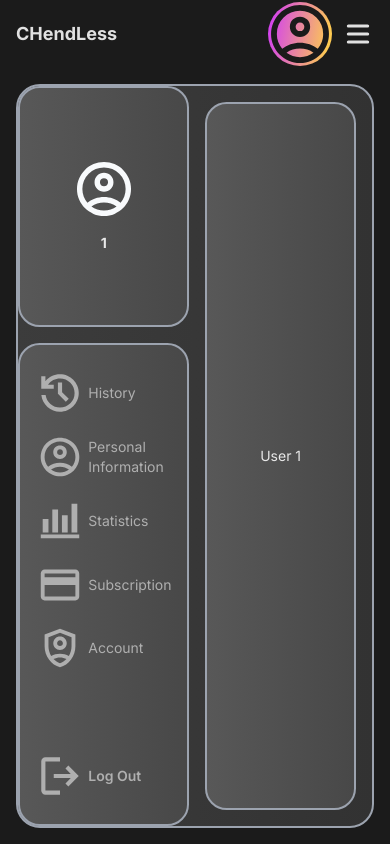
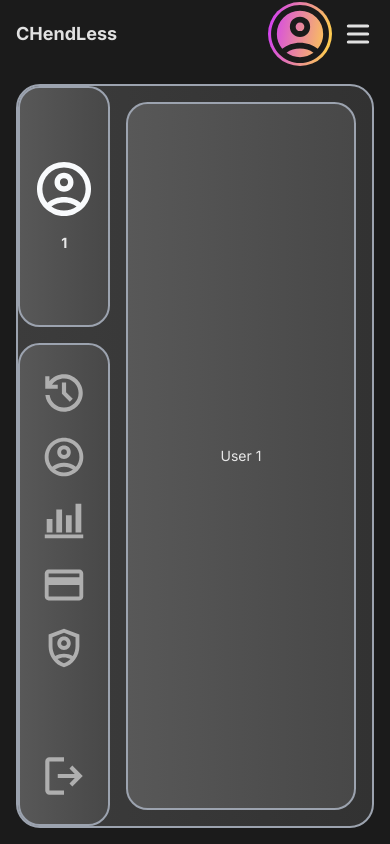
Before and after one commit to d3nnis2001/CHendLess, a Vue app in the folder frontend/: page /user/1 in a window 390 px wide. Built offline with nearby package versions, Linux system fonts and the light colour scheme.

Commit message:
Mobile improvement

```diff
--- a/frontend/src/components/UserTab.vue
+++ b/frontend/src/components/UserTab.vue
@@ -1,5 +1,5 @@
 <template>
-    <div class="grid grid-rows-7 w-full h-full content-center items-center ml-1 sm:ml-2 md:ml-3 xl:ml-4">
+    <div class="grid grid-rows-7 w-full h-full content-center items-center md:ml-3 xl:ml-4">
 
         <UserTabTextImage viewBox="0 0 24 24" svgpath="M12 23.25C9.125 23.25 6.61979 22.2969 4.48438 20.3906C2.34896 18.4844 1.125 16.1042 0.8125 13.25H3.375C3.66667 15.4167 4.63021 17.2083 6.26562 18.625C7.90104 20.0417 9.8125 20.75 12 20.75C14.4375 20.75 16.5052 19.901 18.2031 18.2031C19.901 16.5052 20.75 14.4375 20.75 12C20.75 9.5625 19.901 7.49479 18.2031 5.79688C16.5052 4.09896 14.4375 3.25 12 3.25C10.5625 3.25 9.21875 3.58333 7.96875 4.25C6.71875 4.91667 5.66667 5.83333 4.8125 7H8.25V9.5H0.75V2H3.25V4.9375C4.3125 3.60417 5.60938 2.57292 7.14062 1.84375C8.67188 1.11458 10.2917 0.75 12 0.75C13.5625 0.75 15.026 1.04688 16.3906 1.64063C17.7552 2.23438 18.9427 3.03646 19.9531 4.04688C20.9635 5.05729 21.7656 6.24479 22.3594 7.60938C22.9531 8.97396 23.25 10.4375 23.25 12C23.25 13.5625 22.9531 15.026 22.3594 16.3906C21.7656 17.7552 20.9635 18.9427 19.9531 19.9531C18.9427 20.9635 17.7552 21.7656 16.3906 22.3594C15.026 22.9531 13.5625 23.25 12 23.25ZM15.5 17.25L10.75 12.5V5.75H13.25V11.5L17.25 15.5L15.5 17.25Z">
             History
--- a/frontend/src/components/UserTabTextImage.vue
+++ b/frontend/src/components/UserTabTextImage.vue
@@ -1,10 +1,10 @@
 <template>
-    <div class="flex items-center text-unselected-default hover:text-white-dark duration-100 ease-in w-fit"> <!-- use w-fit to ensure that you have to hover over the text/svg itself-->
+    <div class="flex items-center text-unselected-default hover:text-white-dark duration-100 ease-in w-full justify-center md:w-fit"> <!-- use w-fit to ensure that you have to hover over the text/svg itself-->
         <svg class="h-10 w-10 flex-none fill-current" :viewBox="viewBox" xmlns="http://www.w3.org/2000/svg">
             <path :d="svgpath"/>
         </svg>
 
-        <span class="ml-2">
+        <span class="ml-2 hidden md:block">
             <slot></slot>
         </span>
     </div>
@@ -26,3 +26,9 @@ export default {
     }
 };
 </script>
+
+<style>
+/* * {
+  border: 1px solid red;
+} */
+</style>
```
